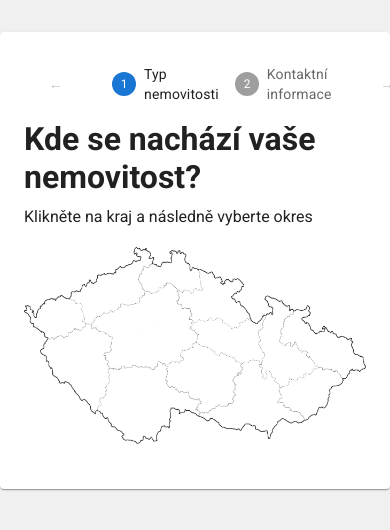
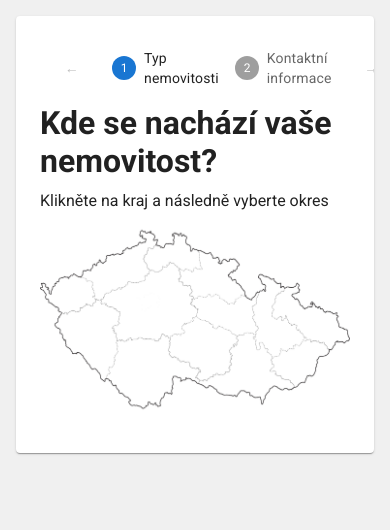
Before and after one commit to t-pyrope/sell-estate-front, a React (Create React App) app: page /chci-nabidku in a window 390 px wide. Shown: the top 530 px of the page. Built offline with nearby package versions, Linux system fonts and the light colour scheme.

Commit message:
Add media queries

```diff
--- a/src/assets/styles/main.css
+++ b/src/assets/styles/main.css
@@ -92,3 +92,18 @@ h1, p {
     85% {opacity: 1}
     100% { opacity: 0; }
 }
+
+@media(max-width: 732px) {
+    body {
+        margin: 1rem;
+        width: calc(100vw - 2rem);
+    }
+
+    .MuiOutlinedInput-root.MuiInputBase-root {
+        width: 100%;
+    }
+
+    .MuiStepper-root {
+        margin: 0;
+    }
+}
```
